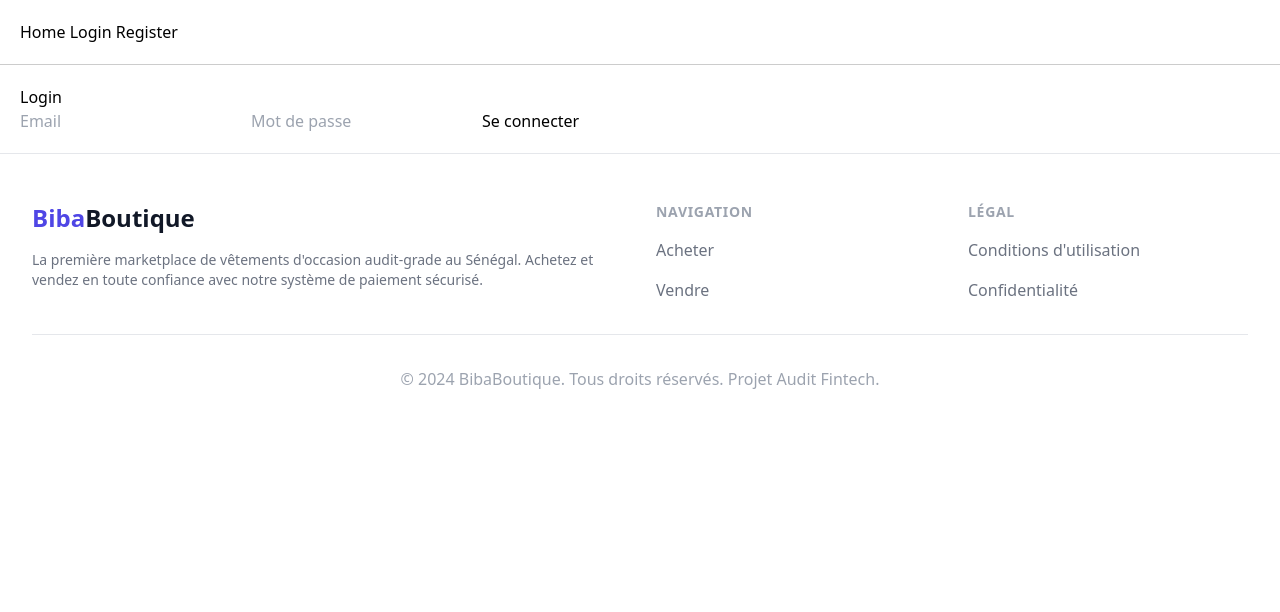
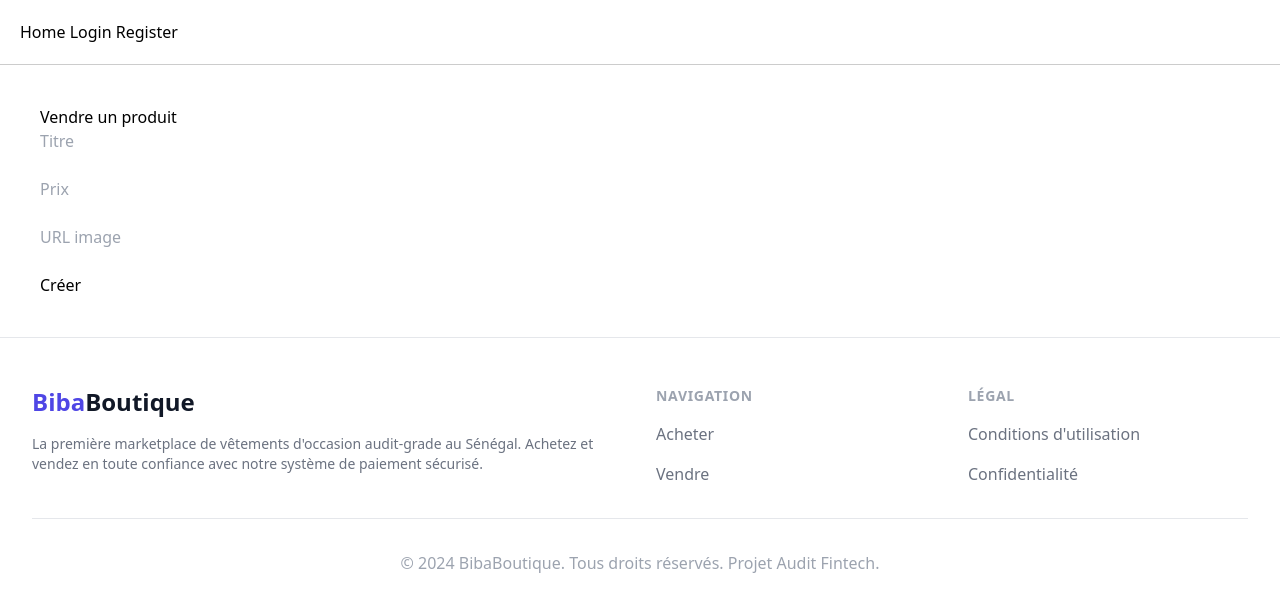
Before and after one commit to psakho922/vinted-web, a Next.js app: page /sell in a window 1280 px wide. Shown: the top 612 px of the page. Built offline with nearby package versions, Linux system fonts and the light colour scheme.

Commit message:
Update page.tsx

```diff
--- a/src/app/sell/page.tsx
+++ b/src/app/sell/page.tsx
@@ -2,69 +2,80 @@
 
 import { useState } from "react";
 
-export default function LoginPage() {
-  const [email, setEmail] = useState("");
-  const [password, setPassword] = useState("");
-  const [message, setMessage] = useState("");
+export default function SellPage() {
+  const [title, setTitle] = useState("");
+  const [price, setPrice] = useState("");
+  const [imageUrl, setImageUrl] = useState("");
 
-  const handleLogin = async (e: React.FormEvent) => {
+  async function handleSubmit(e: React.FormEvent) {
     e.preventDefault();
 
-    try {
+    const token = localStorage.getItem("token");
+
+    if (!token) {
+      alert("Tu dois être connecté");
+      return;
+    }
+
     const res = await fetch(
-        `${process.env.NEXT_PUBLIC_API_URL}/auth/login`,
+      process.env.NEXT_PUBLIC_API_URL + "/products",
       {
         method: "POST",
         headers: {
           "Content-Type": "application/json",
+          Authorization: "Bearer " + token,
         },
         body: JSON.stringify({
-            email,
-            password,
+          title,
+          price: Number(price),
+          imageUrl,
         }),
       }
     );
 
-      const data = await res.json();
-
-      if (!res.ok) {
-        throw new Error("Erreur login");
+    if (res.ok) {
+      alert("Produit créé !");
+      window.location.href = "/";
+    } else {
+      alert("Erreur création produit");
+    }
   }
 
-      localStorage.setItem("token", data.access_token);
+  return (
+    <div style={{ padding: "40px" }}>
+      <h2>Vendre un produit</h2>
 
-      setMessage("Login réussi !");
-      window.location.href = "/sell";
-    } catch (error) {
-      setMessage("Erreur login");
-    }
-  };
-
-  return (
-    <div style={{ padding: 20 }}>
-      <h1>Login</h1>
-
-      <form onSubmit={handleLogin}>
+      <form onSubmit={handleSubmit}>
         <input
-          type="email"
-          placeholder="Email"
-          value={email}
-          onChange={(e) => setEmail(e.target.value)}
+          placeholder="Titre"
+          value={title}
+          onChange={(e) => setTitle(e.target.value)}
           required
         />
 
+        <br /><br />
+
         <input
-          type="password"
-          placeholder="Mot de passe"
-          value={password}
-          onChange={(e) => setPassword(e.target.value)}
+          type="number"
+          placeholder="Prix"
+          value={price}
+          onChange={(e) => setPrice(e.target.value)}
           required
         />
 
-        <button type="submit">Se connecter</button>
+        <br /><br />
+
+        <input
+          placeholder="URL image"
+          value={imageUrl}
+          onChange={(e) => setImageUrl(e.target.value)}
+          required
+        />
+
+        <br /><br />
+
+        <button type="submit">Créer</button>
       </form>
-
-      {message && <p>{message}</p>}
     </div>
   );
 }
```
Lines whose indentation alone changed are shown as unchanged.
